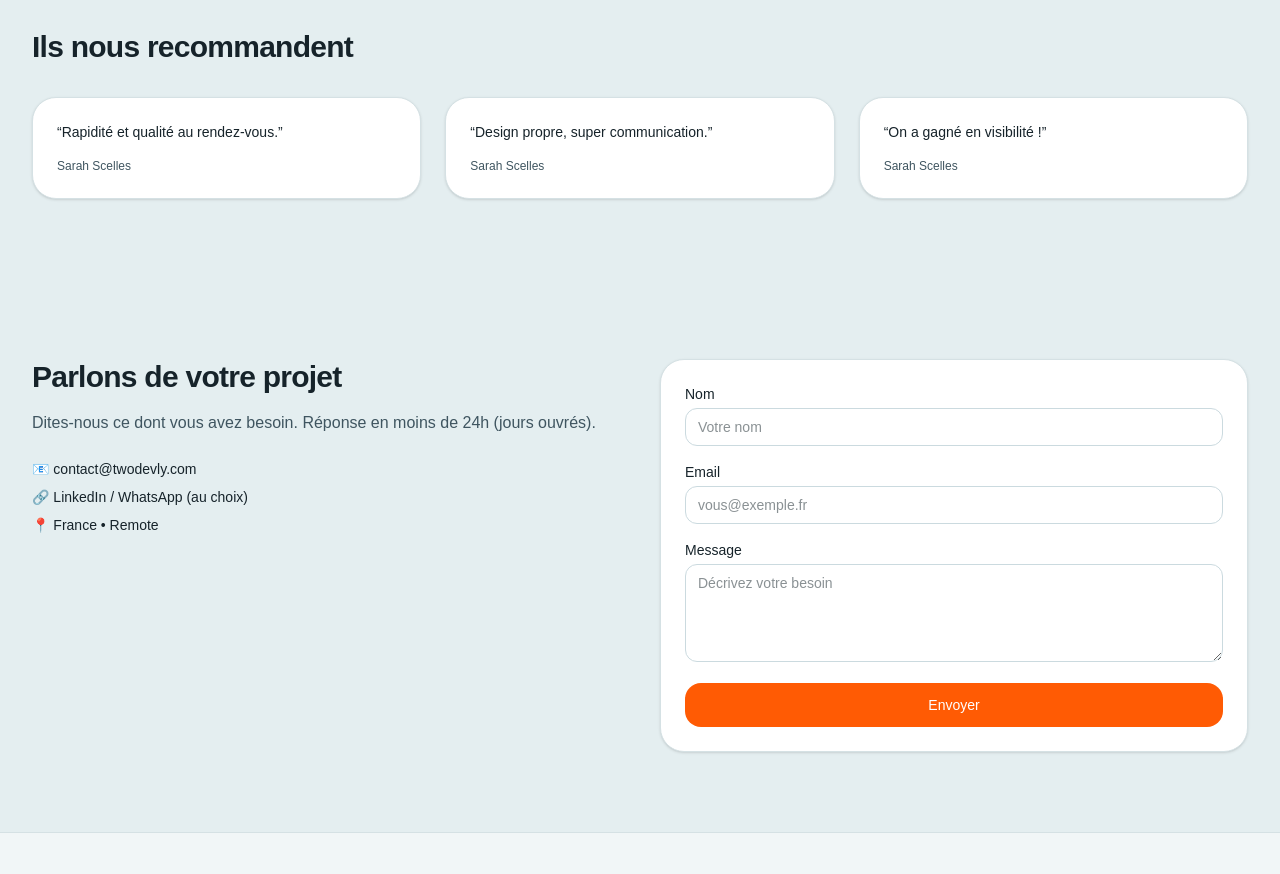
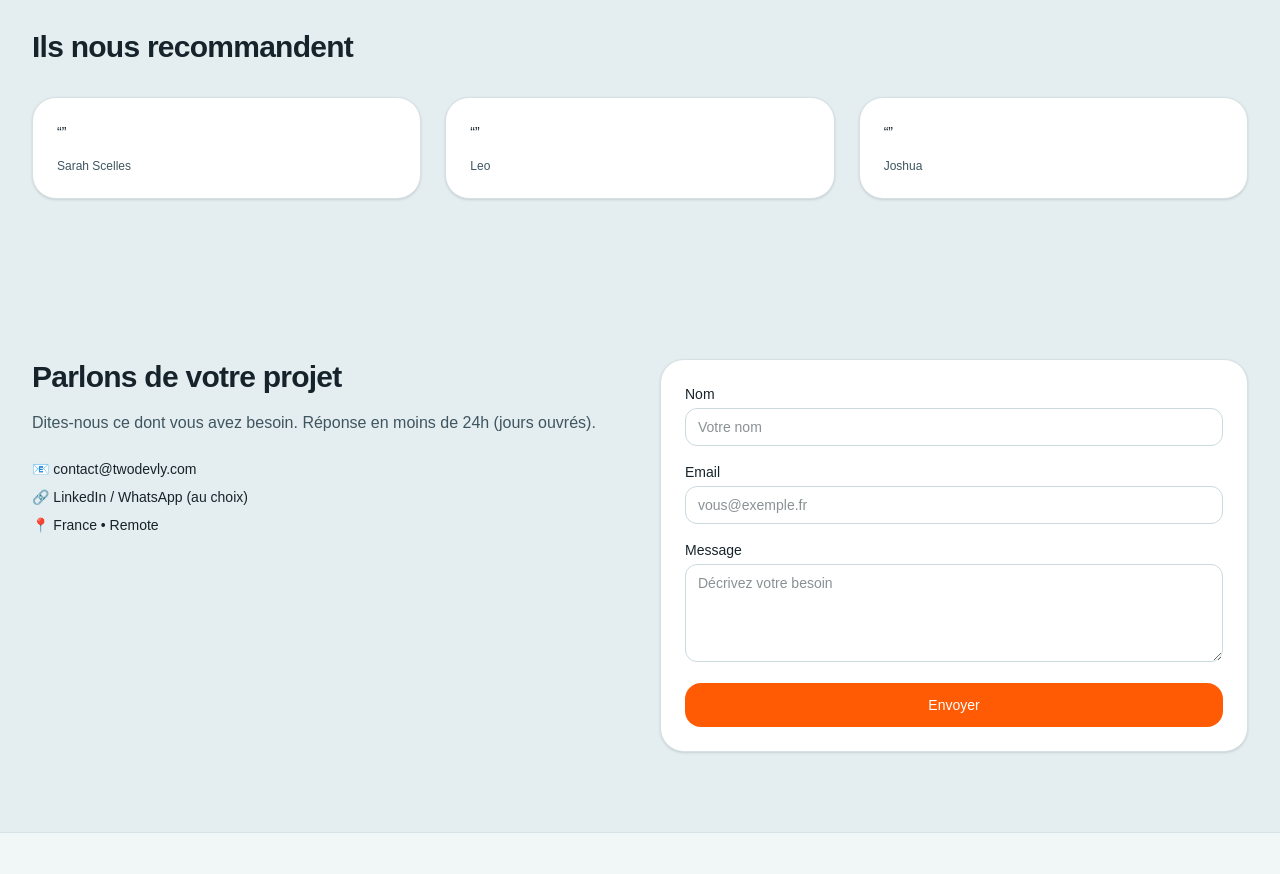
Before and after one commit to leolsvg/twodevly, a Next.js app: page / in a window 1280 px wide. Shown: the part 2860-3734 px from the top of the page. Built offline with nearby package versions, Linux system fonts and the light colour scheme.

Commit message:
assign clients to specific reviews

```diff
--- a/src/app/page.tsx
+++ b/src/app/page.tsx
@@ -273,17 +273,23 @@ export default function Home() {
           </h2>
           <div className="mt-8 grid gap-6 sm:grid-cols-2 lg:grid-cols-3">
             {[
-              "Rapidité et qualité au rendez-vous.",
-              "Design propre, super communication.",
-              "On a gagné en visibilité !",
-            ].map((q, i) => (
+              {
+                quote: "",
+                name: "Sarah Scelles",
+              },
+              {
+                quote: "",
+                name: "Leo",
+              },
+              { quote: "", name: "Joshua" },
+            ].map((t, i) => (
               <figure
                 key={i}
                 className="rounded-3xl border border-[#D5E1E4] bg-white p-6 shadow-sm"
               >
-                <blockquote className="text-sm">“{q}”</blockquote>
+                <blockquote className="text-sm">“{t.quote}”</blockquote>
                 <figcaption className="mt-4 text-xs text-[#3F5560]">
-                  Sarah Scelles
+                  {t.name}
                 </figcaption>
               </figure>
             ))}
```
